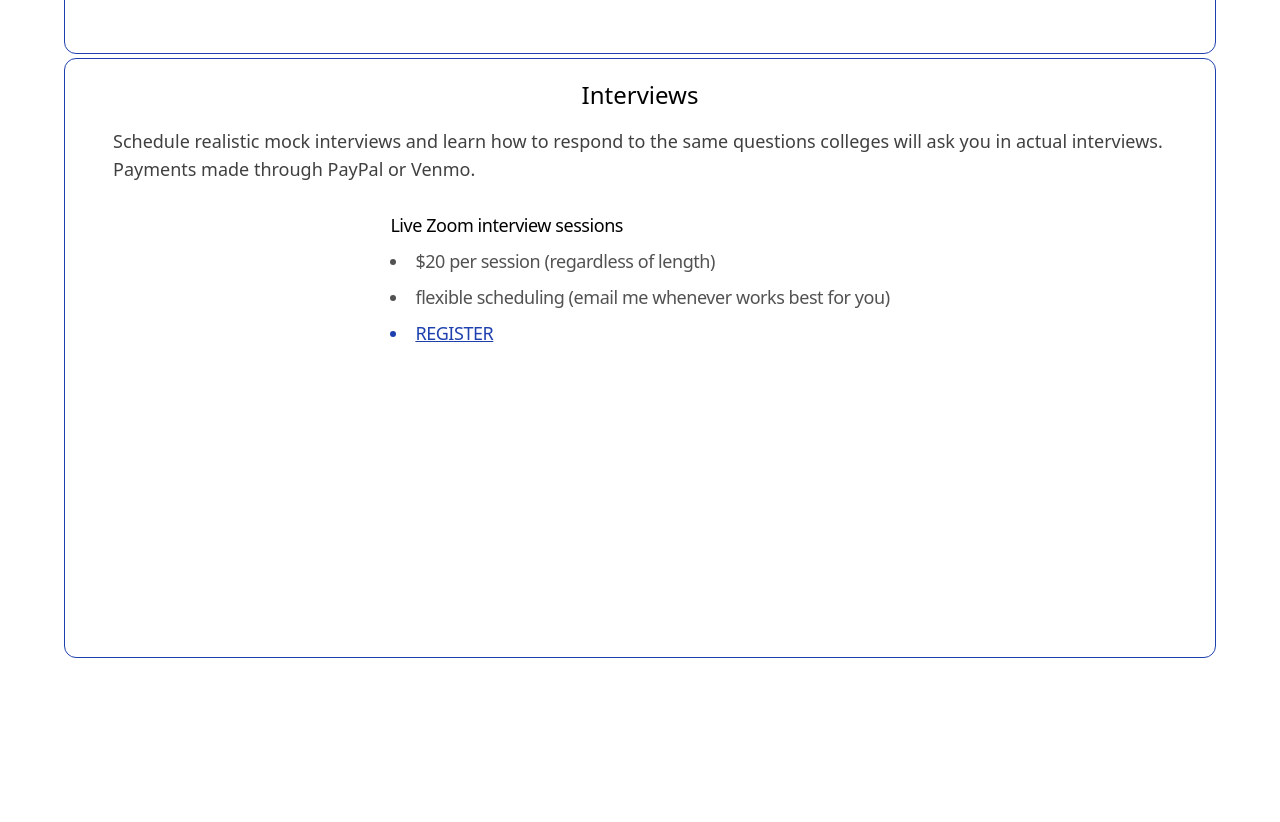
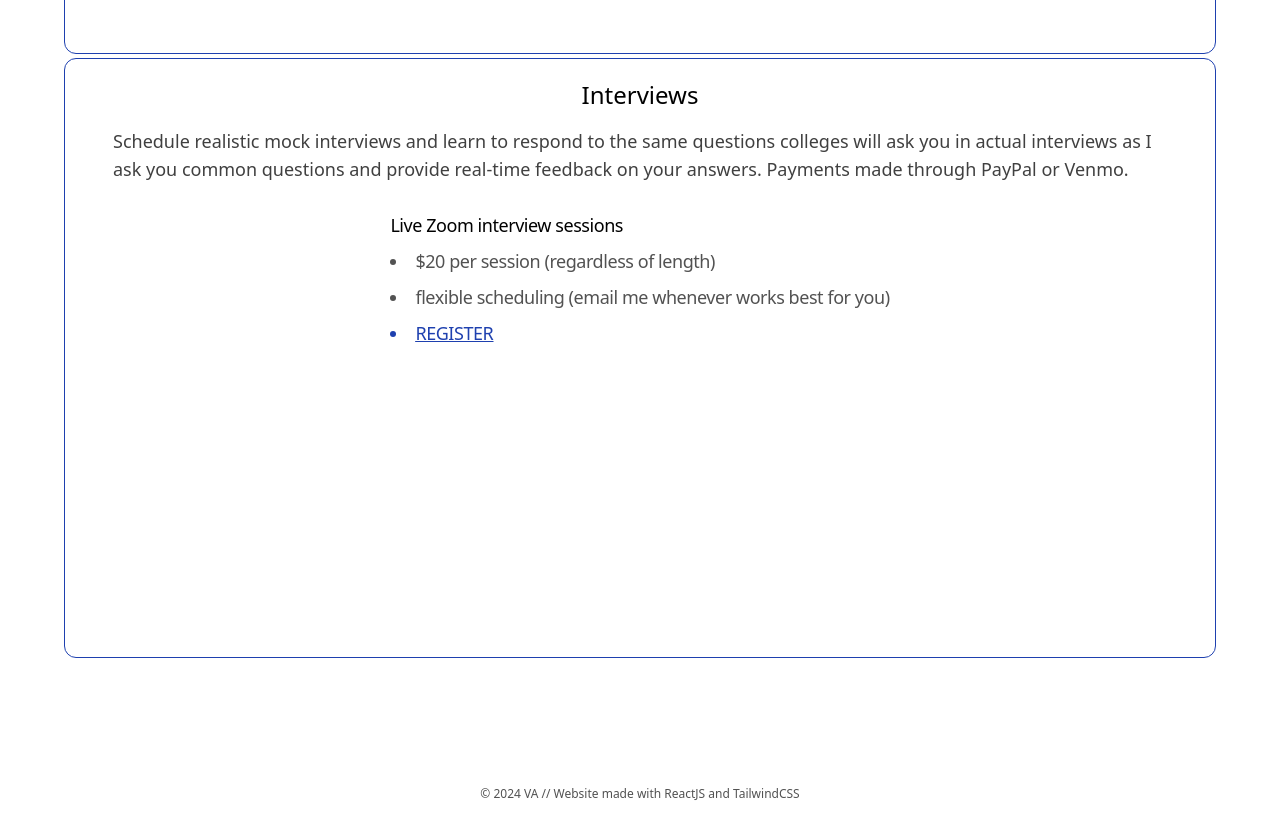
Before and after one commit to VA-24/VA-CC-Website, a React (Create React App) app: page /services in a window 1280 px wide. Shown: the part 1260-2082 px from the top of the page. Built offline with nearby package versions, Linux system fonts and the light colour scheme.

Commit message:
final content edits

```diff
--- a/src/pages/Home.js
+++ b/src/pages/Home.js
@@ -88,6 +88,11 @@ function Home(){
 
                 </div>
 
+                <div class='bg-blue-800 w-full flex flex-col justify-center items-center'>
+                    <p class='text-xs text-white mb-2'>© 2024 VA // Website made with ReactJS and TailwindCSS</p>
+                </div>
+
+
 
 
         </body>
--- a/src/pages/Services.js
+++ b/src/pages/Services.js
@@ -72,7 +72,7 @@ function Services(){
                                     <li class='pb-2 text-neutral-600'>$30 for first two edits + Zoom sessions</li>
                                     <li class='pb-2 text-neutral-600'>$12.50 for each additional edit</li>
                                     <li class='pb-2 text-neutral-600'>sub-24 hour response time</li>
-                                    <li class='text-blue-800 font-medium underline'><a href='https://forms.gle/CpUDzSFyyvQhn6Tp9'>REGISTER</a></li>
+                                    <li class='text-blue-800 font-medium underline'><a href='https://forms.gle/CpUDzSFyyvQhn6Tp9' target='_blank'>REGISTER</a></li>
 
                                 </div>
                         </div>
@@ -89,7 +89,7 @@ function Services(){
                                     <h3 class='pb-2 mt-2 font-medium'>Live Zoom sessions</h3>
                                     <li class='pb-2 text-neutral-600'>$25 per session (regardless of length)</li>
                                     <li class='pb-2 text-neutral-600'>flexible scheduling (email me whenever works best for you)</li>
-                                    <li class='text-blue-800 font-medium underline'>REGISTER</li>
+                                    <li class='text-blue-800 font-medium underline'><a href='https://forms.gle/iDcwvY2sBCNb4Mgt7' target='_blank'>REGISTER</a></li>
 
                                 </div>
                         </div>
@@ -99,13 +99,13 @@ function Services(){
                 <a target='_blank' class='sticky z-[2] top-0 lg:top-32 [&>div>.shine]:hover:block w-full max-w-lg md:max-w-3xl lg:max-w-4xl xl:max-w-6xl h-[90vh] lg:h-[80vh] lg:max-h-[600px] flex flex-col xl:flex-row border border-blue-800 p-2 justify-start gap-8 px-4 py-8 lg:px-6 xl:px-12 xl:py-5 bg-white rounded-xl' data-aos='fade-up'>
                     <div class='flex flex-col gap-4'>
                         <h3 class='font-medium text-xl xl:text-2xl 2xl:text-3xl text-black text-center'>Interviews</h3>
-                        <p class='text-base xl:text-lg 2xl:text-xl text-neutral-700'>Schedule realistic mock interviews and learn how to respond to the same questions colleges will ask you in actual interviews. Payments made through PayPal or Venmo.</p>
+                        <p class='text-base xl:text-lg 2xl:text-xl text-neutral-700'>Schedule realistic mock interviews and learn to respond to the same questions colleges will ask you in actual interviews as I ask you common questions and provide real-time feedback on your answers. Payments made through PayPal or Venmo.</p>
                         <div class='flex flex-row h-[25vh] lg:h-[20vh] justify-center tracking-tight gap-20 text-sm md:text-base lg:text-base xl:text-lg mt-1 xs:text-xs' data-aos='zoom-in' data-aos-delay='100'>
                                 <div class='flex flex-col min-h-[200px]'>
                                     <h3 class='pb-2 mt-2 font-medium'>Live Zoom interview sessions</h3>
                                     <li class='pb-2 text-neutral-600'>$20 per session (regardless of length)</li>
                                     <li class='pb-2 text-neutral-600'>flexible scheduling (email me whenever works best for you)</li>
-                                    <li class='text-blue-800 font-medium underline'>REGISTER</li>
+                                    <li class='text-blue-800 font-medium underline'><a href='https://forms.gle/SMwrZBvNFFgp7LRp8' target='_blank'>REGISTER</a></li>
 
                                 </div>
                         </div>
@@ -113,7 +113,10 @@ function Services(){
 
                 </a>
 
-                <div class='h-[20vh]'></div>
+                <div class='h-[15vh]'></div>
+                <div class='bg-white w-full flex flex-col justify-center items-center'>
+                    <p class='text-xs text-neutral-600 mb-2'>© 2024 VA // Website made with ReactJS and TailwindCSS</p>
+                </div>
 
 
             </section>
```
